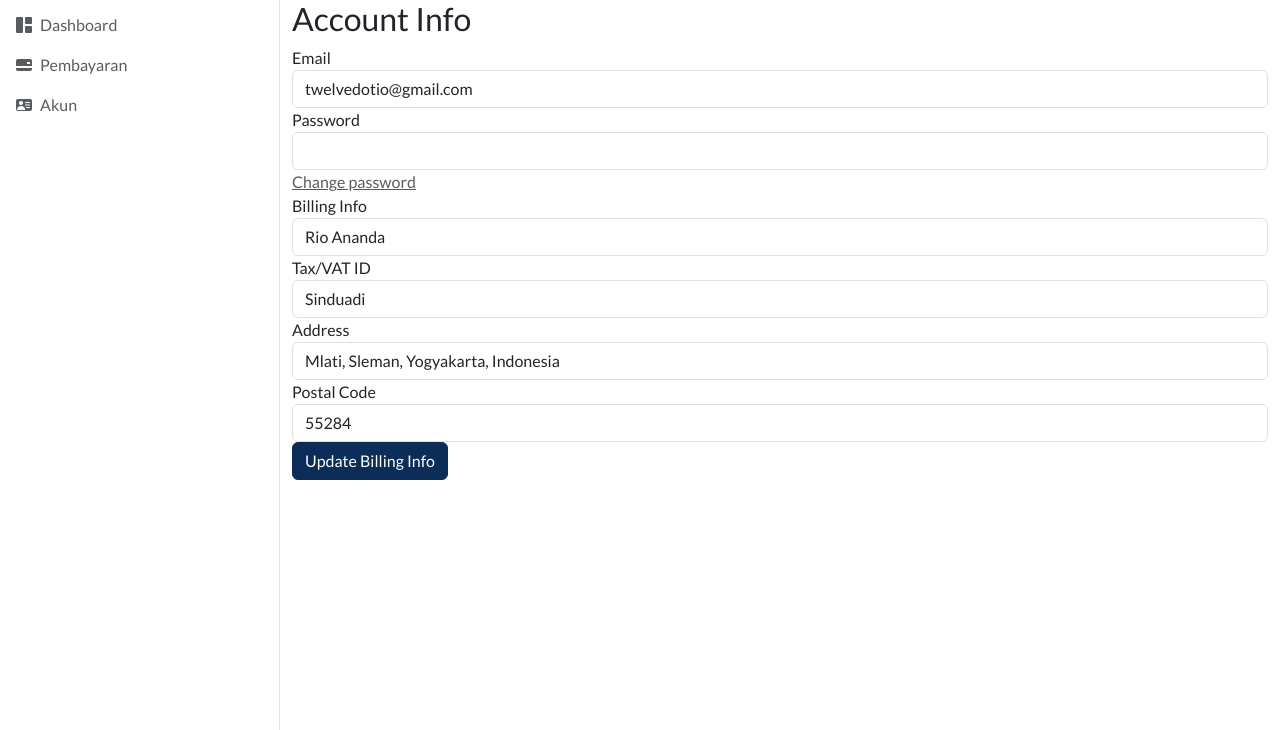
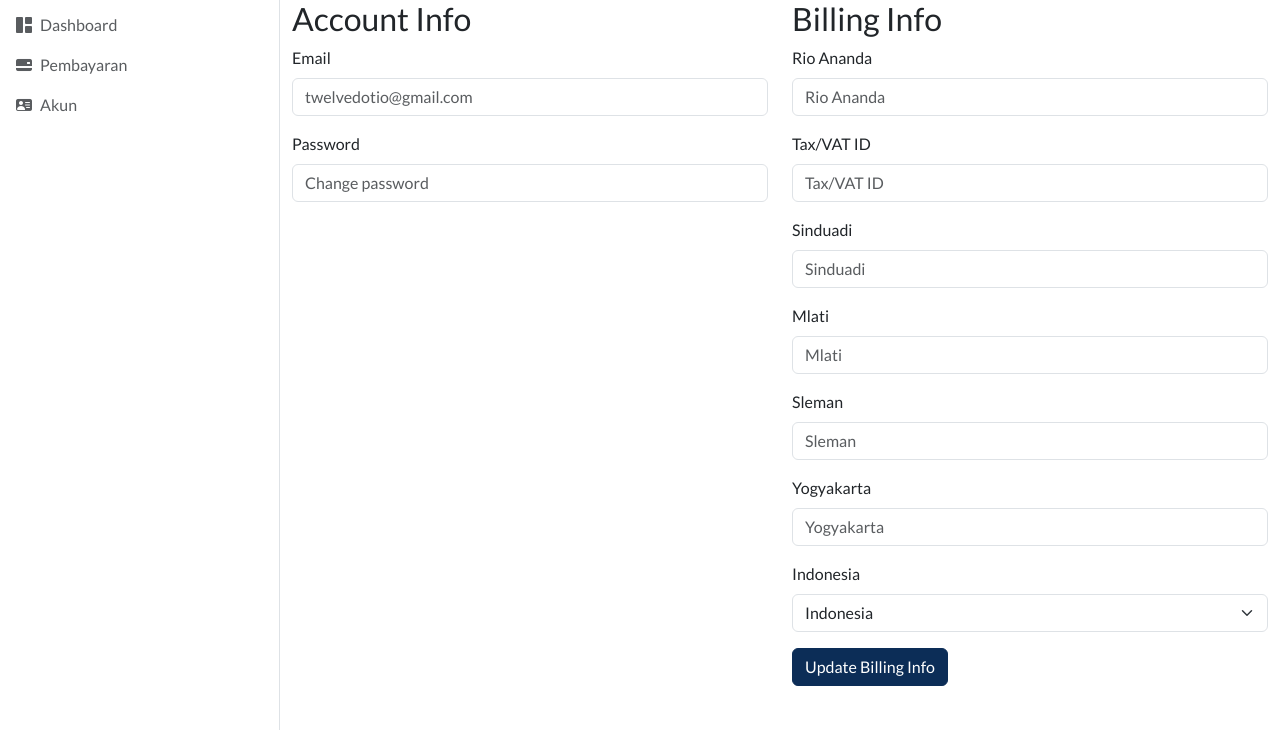
Before and after one commit to dodevca/file-converter, a CodeIgniter 4 app: the page made by app/Views/profile.php in a window 1280 px wide. Shown: the part 70-800 px from the top of the page. Run offline with PHP 8.4 and a stand-in for CodeIgniter, Linux system fonts and the light colour scheme; the template is opened without the code that fills it, so the values that code supplies are empty; some libraries are stand-ins or nearby versions.

Commit message:
Update profile.php

```diff
--- a/app/Views/profile.php
+++ b/app/Views/profile.php
@@ -3,39 +3,59 @@
 <?= $this->section('main') ?>
 <div class="container">
         <div class="row">
-    <div class="col-md-12">
+            <div class="col-md-6">
                 <h2>Account Info</h2>
-      <form>
-        <div class="form-group">
-          <label for="email">Email</label>
-          <input type="email" class="form-control" id="email" value="twelvedotio@gmail.com">
+                <div class="mb-3">
+                    <label for="exampleFormControlInput1" class="form-label">Email</label>
+                    <input type="email" class="form-control" id="exampleFormControlInput1" placeholder="twelvedotio@gmail.com">
                 </div>
-        <div class="form-group">
-          <label for="password">Password</label>
-          <input type="password" class="form-control" id="password">
-          <a href="#" class="text-muted">Change password</a>
+                <div class="mb-3">
+                    <label for="exampleFormControlInput1" class="form-label">Password</label>
+                    <input type="password" class="form-control" id="exampleFormControlInput1" placeholder="Change password">
                 </div>
-        <div class="form-group">
-          <label for="billing-info">Billing Info</label>
-          <input type="text" class="form-control" id="billing-info" value="Rio Ananda">
             </div>
-        <div class="form-group">
-          <label for="tax-vat-id">Tax/VAT ID</label>
-          <input type="text" class="form-control" id="tax-vat-id" value="Sinduadi">
+            <div class="col-md-6">
+                <h2>Billing Info</h2>
+                <div class="mb-3">
+                    <label for="exampleFormControlInput1" class="form-label">Rio Ananda</label>
+                    <input type="text" class="form-control" id="exampleFormControlInput1" placeholder="Rio Ananda">
                 </div>
-        <div class="form-group">
-          <label for="address">Address</label>
-          <input type="text" class="form-control" id="address" value="Mlati, Sleman, Yogyakarta, Indonesia">
+                <div class="mb-3">
+                    <label for="exampleFormControlInput1" class="form-label">Tax/VAT ID</label>
+                    <input type="text" class="form-control" id="exampleFormControlInput1" placeholder="Tax/VAT ID">
                 </div>
-        <div class="form-group">
-          <label for="postal-code">Postal Code</label>
-          <input type="text" class="form-control" id="postal-code" value="55284">
+                <div class="mb-3">
+                    <label for="exampleFormControlInput1" class="form-label">Sinduadi</label>
+                    <input type="text" class="form-control" id="exampleFormControlInput1" placeholder="Sinduadi">
+                </div>
+                <div class="mb-3">
+                    <label for="exampleFormControlInput1" class="form-label">Mlati</label>
+                    <input type="text" class="form-control" id="exampleFormControlInput1" placeholder="Mlati">
+                </div>
+                <div class="mb-3">
+                    <label for="exampleFormControlInput1" class="form-label">Sleman</label>
+                    <input type="text" class="form-control" id="exampleFormControlInput1" placeholder="Sleman">
+                </div>
+                <div class="mb-3">
+                    <label for="exampleFormControlInput1" class="form-label">Yogyakarta</label>
+                    <input type="text" class="form-control" id="exampleFormControlInput1" placeholder="Yogyakarta">
+                </div>
+                <div class="mb-3">
+                    <label for="exampleFormControlSelect1" class="form-label">Indonesia</label>
+                    <select class="form-select" id="exampleFormControlSelect1">
+                        <option value="indonesia">Indonesia</option>
+                        <option value="malaysia">Malaysia</option>
+                        <option value="singapore">Singapore</option>
+                    </select>
                 </div>
                 <button type="submit" class="btn btn-primary">Update Billing Info</button>
-      </form>
             </div>
         </div>
     </div>
+    <script src="https://cdn.jsdelivr.net/npm/bootstrap@5.3.0-alpha1/dist/js/bootstrap.bundle.min.js" integrity="sha384-w76AqPfDkMBDXo30jS1Sgez6pr3x5MlQ1ZAGC+nuZB+EYdgRZgiwxhTBTkF7CXvN" crossorigin="anonymous"></script>
+</body>
+</html>
+
 <?= $this->endSection() ?>
 
 <?= $this->section('script') ?>
```
Lines whose indentation alone changed are shown as unchanged.
